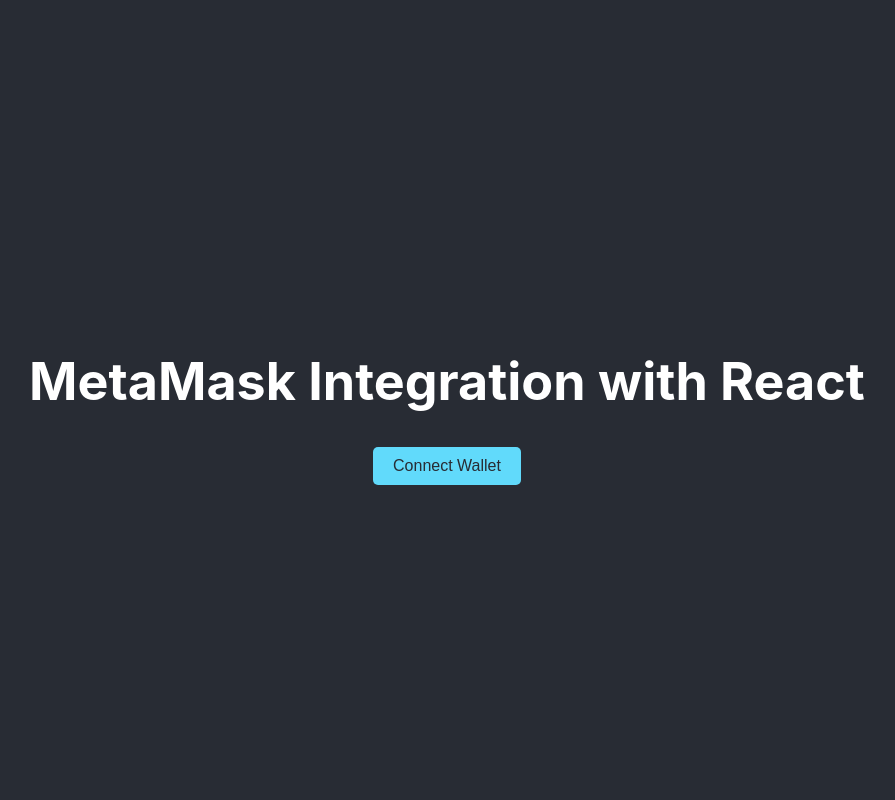
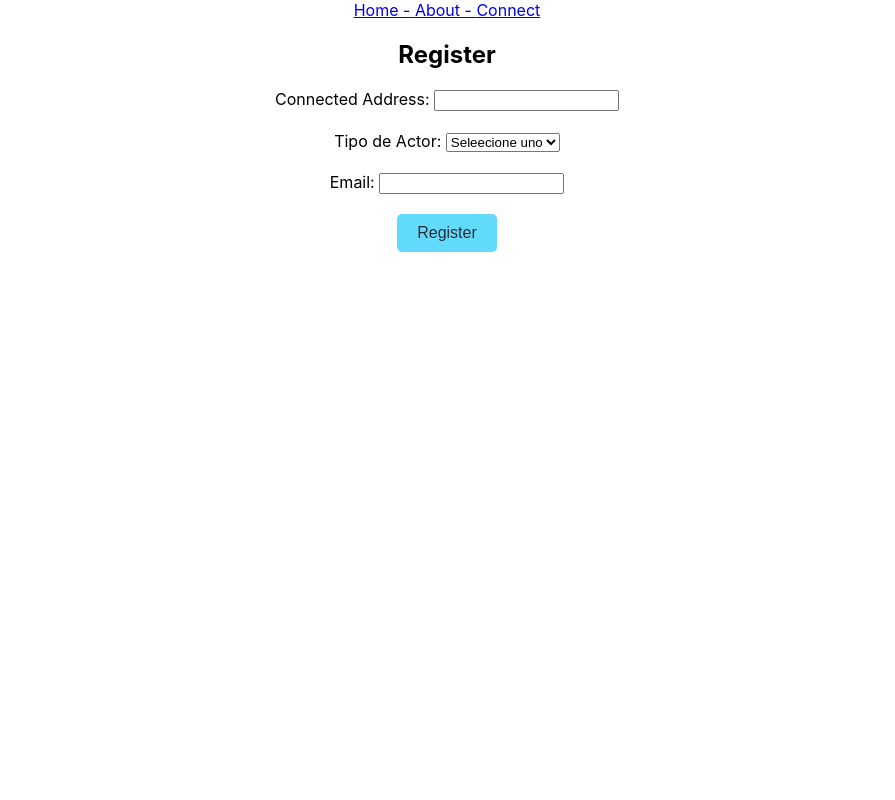
Before and after one commit to codecrypto-academy/pfm-web3-jun24-3, a React (Create React App) app in the folder front/: page /register in a window 1280 px wide. Shown: the top 800 px of the page, without its empty margins (193-1088 px from the left). Built offline with nearby package versions, Linux system fonts and the light colour scheme.

Commit message:
addedRegisterScreen

```diff
--- a/front/public/index.html
+++ b/front/public/index.html
@@ -1,42 +1,11 @@
 <!DOCTYPE html>
 <html lang="en">
 <head>
-    <meta charset="utf-8" />
-    <link rel="icon" href="%PUBLIC_URL%/favicon.ico" />
-    <meta name="viewport" content="width=device-width, initial-scale=1" />
-    <meta name="theme-color" content="#000000" />
-    <meta
-      name="description"
-      content="Web site created using create-react-app"
-    />
-    <!--
-      manifest.json provides metadata used when your web app is installed on a
-      user's mobile device or desktop. See https://developers.google.com/web/fundamentals/web-app-manifest/
-    -->
-    <link rel="manifest" href="%PUBLIC_URL%/manifest.json" />
-    <!--
-      Notice the use of %PUBLIC_URL% in the tags above.
-      It will be replaced with the URL of the `public` folder during the build.
-      Only files inside the `public` folder can be referenced from the HTML.
-
-      Unlike "/favicon.ico" or "favicon.ico", "%PUBLIC_URL%/favicon.ico" will
-      work correctly both with client-side routing and a non-root public URL.
-      Learn how to configure a non-root public URL by running `npm run build`.
-    -->
+  <meta charset="UTF-8" />
+  <meta name="viewport" content="width=device-width, initial-scale=1.0" />
   <title>React App</title>
 </head>
 <body>
-    <noscript>You need to enable JavaScript to run this app.</noscript>
   <div id="root"></div>
-    <!--
-      This HTML file is a template.
-      If you open it directly in the browser, you will see an empty page.
-
-      You can add webfonts, meta tags, or analytics to this file.
-      The build step will place the bundled scripts into the <body> tag.
-
-      To begin the development, run `npm start` or `yarn start`.
-      To create a production bundle, use `npm run build` or `yarn build`.
-    -->
 </body>
 </html>
--- a/front/src/App.css
+++ b/front/src/App.css
@@ -47,6 +47,12 @@
   transition: background-color 0.3s ease; /* Smooth transition */
 }
 
+.App-logo {
+  height: 40vmin;
+  pointer-events: none;
+}
+
+
 button.register-button:hover {
   background-color: #0056b3; /* Background color on hover */
 }
@@ -54,12 +60,3 @@
 .App-link {
   color: #61dafb;
 }
-
-@keyframes App-logo-spin {
-  from {
-    transform: rotate(0deg);
-  }
-  to {
-    transform: rotate(360deg);
-  }
-}
--- a/front/src/App.js
+++ b/front/src/App.js
@@ -1,8 +1,13 @@
+// src/App.js
 import React, { useState } from 'react';
 import { BrowserRouter as Router, Route, Routes, Link } from 'react-router-dom';
+import Home from './components/Home';
+import About from './components/About';
+import Connect from './components/Connect';
+import Register from './components/Register'; // Import Register component
+
+import './App.css';
 import { getAccount, getBalance } from './metamask';
-import './App.css';
-import Register from './components/Register';
 
 function App() {
   const [account, setAccount] = useState(null);
@@ -20,31 +25,20 @@
   };
 
   return (
-    <Router>
     <div className="App">
-        <header className="App-header">
-          <h1>MetaMask Integration with React</h1>
-          {!account ? (
-            <button onClick={handleConnectWallet}>Connect Wallet</button>
-          ) : (
-            <div>
-              <p>Connected Account: {account}</p>
-              <p>Balance: {balance !== null ? `${balance} ETH` : "Loading balance..."}</p>
-              {/* Show Register link only when the wallet is connected */}
       <nav>
-                <Link to="/register">
-                  <button className="register-button">Registro de Nuevo Usuario</button>
-                </Link>
+        <Link to="/">Home - </Link>
+        <Link to="/about">About - </Link>
+        <Link to="/connect">Connect</Link>
+        {account && <Link to="/register">Register</Link>}
       </nav>
-            </div>
-          )}
-        </header>
       <Routes>
-          {/* Define routes here */}
-          <Route path="/register" element={<Register account={account} />} />
+        <Route path="/about" element={<About />} />
+        <Route path="/connect" element={<Connect />} />
+        <Route path="/" element={<Home />} />
+        <Route path="/register" element={<Register account={account} />} /> {/* Register route */}
       </Routes>
     </div>
-    </Router>
   );
 }
 
--- /dev/null
+++ b/front/src/components/About.js
@@ -0,0 +1,19 @@
+import React from 'react';
+import { useNavigate } from 'react-router-dom';
+
+function About() {
+  const navigate = useNavigate();
+
+  const handleNavigate = () => {
+    navigate('/');
+  };
+
+  return (
+    <div>
+      <h2>About</h2>
+      <button onClick={handleNavigate}>Go to Home</button>
+    </div>
+  );
+}
+
+export default About;
--- /dev/null
+++ b/front/src/components/Connect.js
@@ -0,0 +1,44 @@
+// src/components/Connect.js
+import React, { useState } from 'react';
+import { useNavigate, Link } from 'react-router-dom';
+import { getAccount, getBalance } from '../metamask';
+
+function Connect() {
+  const [account, setAccount] = useState(null);
+  const [balance, setBalance] = useState(null);
+  const navigate = useNavigate();
+
+  const handleConnectWallet = async () => {
+    const result = await getAccount();
+    if (result) {
+      setAccount(result.account);
+      const balance = await getBalance(result.account, result.provider);
+      setBalance(balance);
+      navigate('/register'); // Navigate to the Register page
+    } else {
+      console.error("Failed to connect wallet");
+    }
+  };
+
+  return (
+    <div>
+      <h2>Connect</h2>
+      <h1>MetaMask Integration with React</h1>
+      {!account ? (
+        <button onClick={handleConnectWallet}>Connect Wallet</button>
+      ) : (
+        <div>
+          <p>Connected Account: {account}</p>
+          {/* <p>Balance: {balance !== null ? `${balance} ETH` : "Loading balance..."}</p> */}
+          <nav>
+            <Link to="/">Home</Link>
+            <Link to="/about">About</Link>
+            <Link to="/connect">Connect</Link>
+          </nav>
+        </div>
+      )}
+    </div>
+  );
+}
+
+export default Connect;
--- /dev/null
+++ b/front/src/components/Home.js
@@ -0,0 +1,14 @@
+import React from 'react';
+import { Link } from 'react-router-dom';
+import logo from '../W3ETHG3-logo.svg';
+
+function Home() {
+  return (
+    <div>
+      <h1>Welcome to the App</h1>
+      <img src={logo} className="App-logo" alt="logo" />
+      </div>
+  );
+}
+
+export default Home;
--- a/front/src/components/Register.js
+++ b/front/src/components/Register.js
@@ -1,4 +1,6 @@
 import React, { useState } from 'react';
+// import { getAccount, getBalance } from './metamask';
+
 
 const Register = ({ account }) => {
   const [role, setRole] = useState('');
@@ -25,19 +27,23 @@
       <h2>Register</h2>
       <form onSubmit={handleSubmit}>
         <div>
-          <label htmlFor="address">Connected Address:</label>
+          <label htmlFor="address">Connected Address:  </label>
           <input type="text" id="address" value={account || ''} readOnly />
+          <br></br><br></br>
         </div>
         <div>
-          <label htmlFor="role">Role:</label>
+          <label htmlFor="role">Tipo de Actor:  </label>
           <select id="role" value={role} onChange={handleRoleChange}>
-            <option value="">Select a role</option>
-            <option value="user">User</option>
-            <option value="admin">Admin</option>
+            <option value="">Seleecione uno</option>
+            <option value="agricultor">Agricultor</option>
+            <option value="bodegero">Bodegero</option>
+            <option value="transportista">Transportista</option>
+            <option value="vendedor">Vendedor</option>
           </select>
+          <br></br><br></br>
         </div>
         <div>
-          <label htmlFor="email">Email:</label>
+          <label htmlFor="email">Email:  </label>
           <input
             type="email"
             id="email"
@@ -45,6 +51,7 @@
             onChange={handleEmailChange}
             required
           />
+          <br></br><br></br>
         </div>
         <button type="submit">Register</button>
       </form>
--- a/front/src/index.js
+++ b/front/src/index.js
@@ -1,17 +1,12 @@
 import React from 'react';
-import ReactDOM from 'react-dom/client';
+import ReactDOM from 'react-dom';
+import { BrowserRouter as Router } from 'react-router-dom';
+import App from './App';
 import './index.css';
-import App from './App';
-import reportWebVitals from './reportWebVitals';
 
-const root = ReactDOM.createRoot(document.getElementById('root'));
-root.render(
-  <React.StrictMode>
+ReactDOM.render(
+  <Router>
     <App />
-  </React.StrictMode>
+  </Router>,
+  document.getElementById('root')
 );
-
-// If you want to start measuring performance in your app, pass a function
-// to log results (for example: reportWebVitals(console.log))
-// or send to an analytics endpoint. Learn more: https://bit.ly/CRA-vitals
-reportWebVitals();
```
Also changed, not shown: 2 other files (tests, documents, lock files or other folders). Lines whose indentation alone changed are shown as unchanged.
